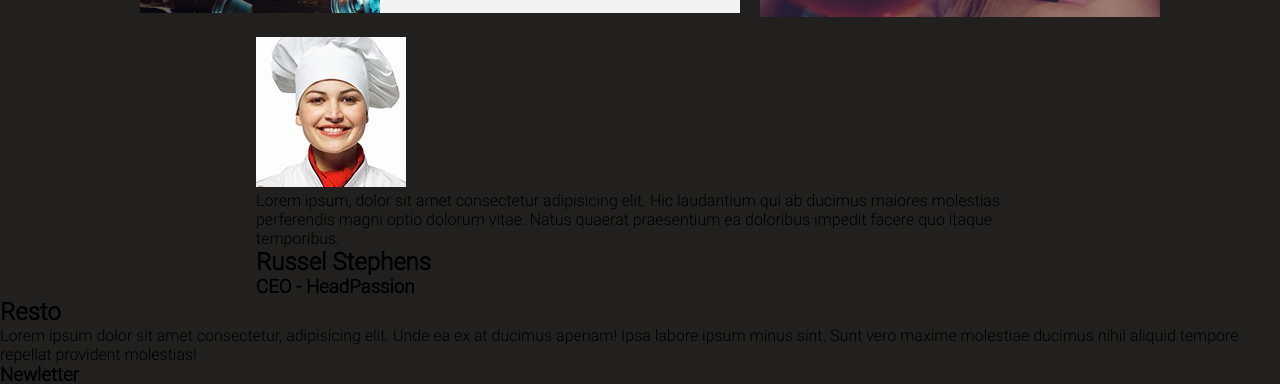
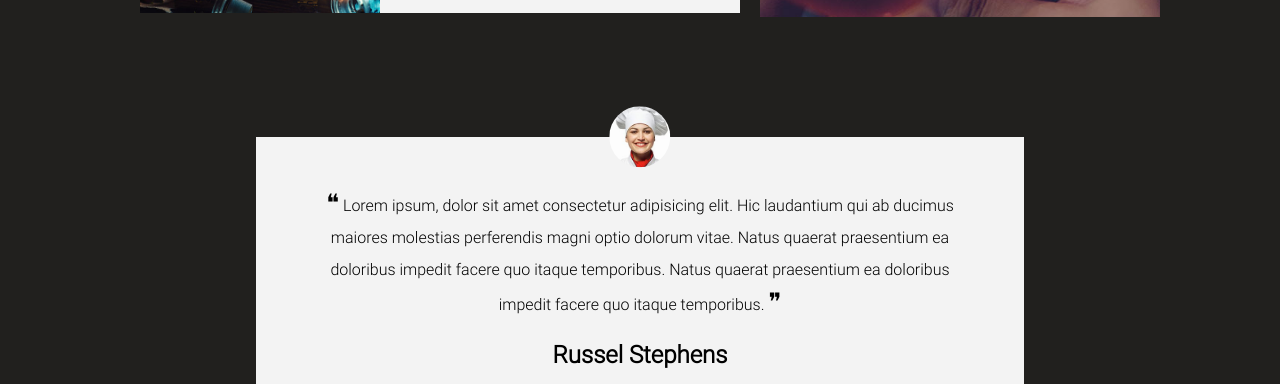
Before and after one commit to Faboulous53/restaurant-design, a plain HTML site: page index.html in a window 1280 px wide. Shown: the part 3670-4054 px from the top of the page. Drawn offline with Linux system fonts and the light colour scheme.

Commit message:
style speach master

```diff
--- a/assets/style/layout/_section.scss
+++ b/assets/style/layout/_section.scss
@@ -424,4 +424,42 @@
 
         }
     }
+
+    .speech {
+        max-width: 1000px;
+        margin: 100px auto;
+        background: $white1;
+        text-align: center;
+        padding: 0 50px;
+        position: relative;
+
+        img{
+           border-radius: 3000px;
+           width: 8%;
+           position: absolute;
+           top:0;
+           left:50%;
+           transform: translate(-50%, -50%);
+        }
+
+        p{
+            font-family: $font3;
+            font-weight: 500;
+            margin: 20px 0;
+            padding-top: 50px;
+            line-height: 2rem;
+
+            span{
+                font-size: 1.5rem;
+            }
+        }
+        h2{
+            font-family: $font3;
+            margin-bottom: 20px;
+        }
+        h3{
+            color: $orange;
+            padding-bottom: 50px ;
+        }
+    }
 }
--- a/index.html
+++ b/index.html
@@ -299,11 +299,14 @@
 
             <div class="speech">
                 <img src="./assets/img/avatar-02.jpg" alt="photo cuisinière" />
-                <p>
-                    Lorem ipsum, dolor sit amet consectetur adipisicing elit.
+
+                <p><span>&#x275D</span>
+                     Lorem ipsum, dolor sit amet consectetur adipisicing elit.
                     Hic laudantium qui ab ducimus maiores molestias perferendis
                     magni optio dolorum vitae. Natus quaerat praesentium ea
+                    doloribus impedit facere quo itaque temporibus. Natus quaerat praesentium ea
                     doloribus impedit facere quo itaque temporibus.
+                    <span>&#x275E</span>
                 </p>
                 <h2>Russel Stephens</h2>
                 <h3>CEO - HeadPassion</h3>
```
Also changed, not shown: assets/style/index.css, 1 other file.
